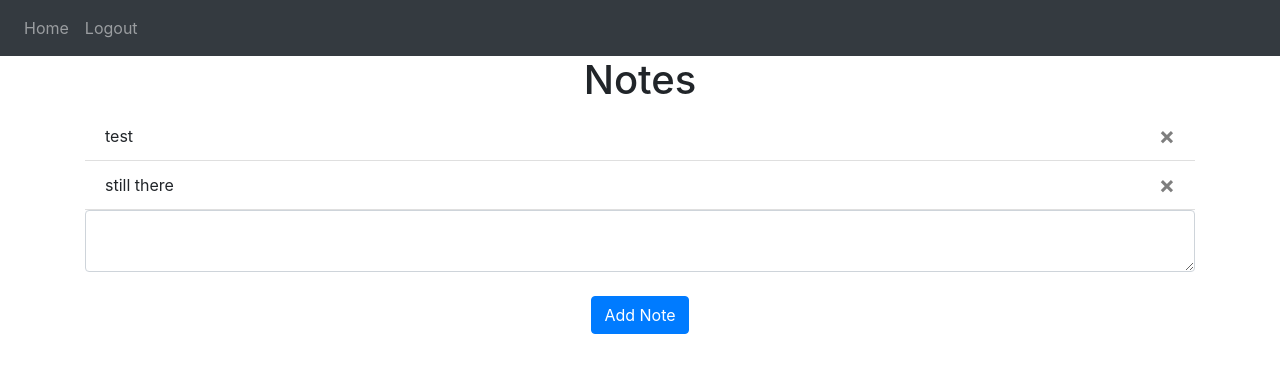
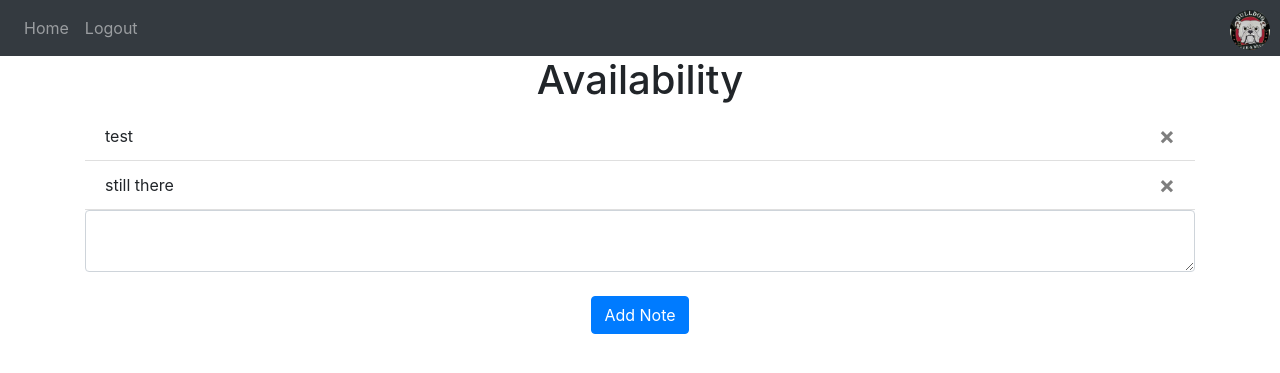
Before and after one commit to kkosek-dev/Bulldog-Availabilty-Web-App, a Flask app: page / in a window 1280 px wide. Shown: the top 373 px of the page. Run offline with Flask 3, Linux system fonts and the light colour scheme; a user stored in the database is signed in; some libraries are stand-ins or nearby versions.

Commit message:
Stylized test

```diff
--- a/website/templates/base.html
+++ b/website/templates/base.html
@@ -15,7 +15,17 @@
       crossorigin="anonymous"
     />
 
-    <title>{% block title %}Home{% endblock %}</title>
+    <title>{% block title %}Availability{% endblock %}</title>
+    <style>
+      #top-right-image {
+        position: absolute;
+        top: 10px;
+        right: 10px;
+        width: 40px;
+        height: 40px;
+        border-radius: 50%;
+      }
+    </style>
   </head>
   <body>
     <nav class="navbar navbar-expand-lg navbar-dark bg-dark">
@@ -39,6 +49,8 @@
         </div>
       </div>
     </nav>
+
+    <img id="top-right-image" src="{{ url_for('static', filename='images/logo.png') }}">
 
     {% with messages = get_flashed_messages(with_categories=true) %} {% if
     messages %} {% for category, message in messages %} {% if category ==
--- a/website/templates/home.html
+++ b/website/templates/home.html
@@ -1,6 +1,6 @@
-{% extends "base.html" %} {% block title %}Home{% endblock %} {% block content
+{% extends "base.html" %} {% block title %}Availability{% endblock %} {% block content
 %}
-<h1 align="center">Notes</h1>
+<h1 align="center">Availability</h1>
 <ul class="list-group list-group-flush" id="notes">
   {% for note in user.notes %}
   <li class="list-group-item">
```
Also changed, not shown: website/static/images/logo.png (added).
